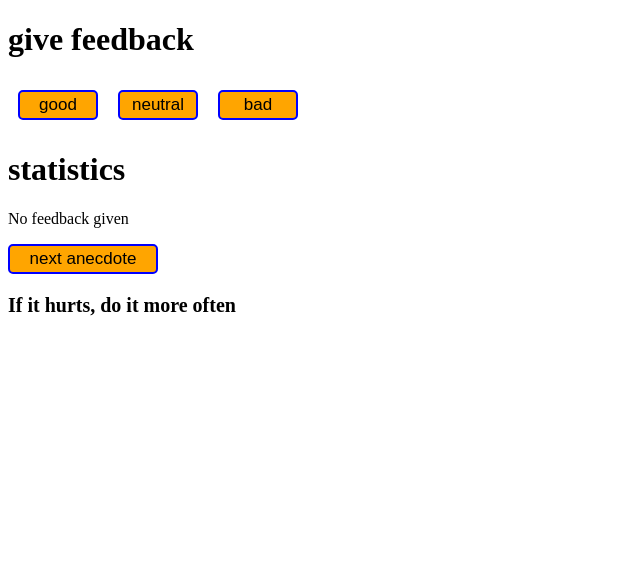
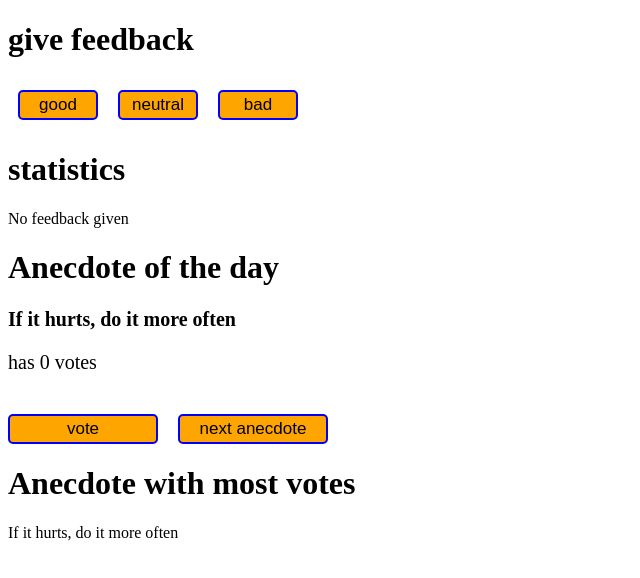
Before and after one commit to Kudchky/FullStackWebDevelopment-Univ.Helsinki, a React (Create React App) app in the folder part1/: page / in a window 1280 px wide. Shown: the top 578 px of the page, without its empty margins (0-640 px from the left). Built offline with nearby package versions, Linux system fonts and the light colour scheme.

Commit message:
Finish last exercise

```diff
--- a/part1/src/Anecdotes.jsx
+++ b/part1/src/Anecdotes.jsx
@@ -1,6 +1,6 @@
 import React from "react";
 
-const Anecdotes = ({ selected, setSelected }) => {
+const Anecdotes = ({ selected, setSelected, vote, setVote }) => {
   const anecdotes = [
     "If it hurts, do it more often",
     "Adding manpower to a late software project makes it later!",
@@ -13,8 +13,38 @@
   const clickAnecdotesRandom = () => {
     setSelected(Math.floor(Math.random() * (anecdotes.length - 0)) + 0);
   };
+
+  const clickVote = () => {
+    setVote((prev) => {
+      const newVote = [...prev];
+      newVote[selected] += 1;
+      return newVote;
+    });
+  };
+
   return (
     <div>
+      <h1>Anecdote of the day</h1>
+      <p style={{ fontWeight: "bold", fontSize: "20px" }}>
+        {anecdotes[selected]}
+      </p>
+      <p style={{ fontSize: "20px" }}>has {vote[selected]} votes</p>
+
+      <button
+        onClick={clickVote}
+        style={{
+          fontSize: "17px",
+          width: "150px",
+          height: "30px",
+          backgroundColor: "orange",
+          borderRadius: "5px",
+          border: "2px solid blue",
+          cursor: "pointer",
+          margin: "20px 20px 0 0",
+        }}
+      >
+        vote
+      </button>
       <button
         onClick={clickAnecdotesRandom}
         style={{
@@ -29,9 +59,8 @@
       >
         next anecdote
       </button>
-      <p style={{ fontWeight: "bold", fontSize: "20px" }}>
-        {anecdotes[selected]}
-      </p>
+      <h1>Anecdote with most votes</h1>
+      <span>{anecdotes[vote.indexOf(Math.max(...vote))]}</span>
     </div>
   );
 };
--- a/part1/src/App.jsx
+++ b/part1/src/App.jsx
@@ -9,6 +9,7 @@
   const [neutral, setNeutral] = useState(0);
   const [bad, setBad] = useState(0);
   const [selected, setSelected] = useState(0);
+  const [vote, setVote] = useState(Array(6).fill(0));
 
   const calificar = (calificacion, setCalificaion) => {
     return () => {
@@ -32,7 +33,12 @@
       ) : (
         <p>No feedback given</p>
       )}
-      <Anecdotes selected={selected} setSelected={setSelected} />
+      <Anecdotes
+        selected={selected}
+        setSelected={setSelected}
+        vote={vote}
+        setVote={setVote}
+      />
     </div>
   );
 };
```
